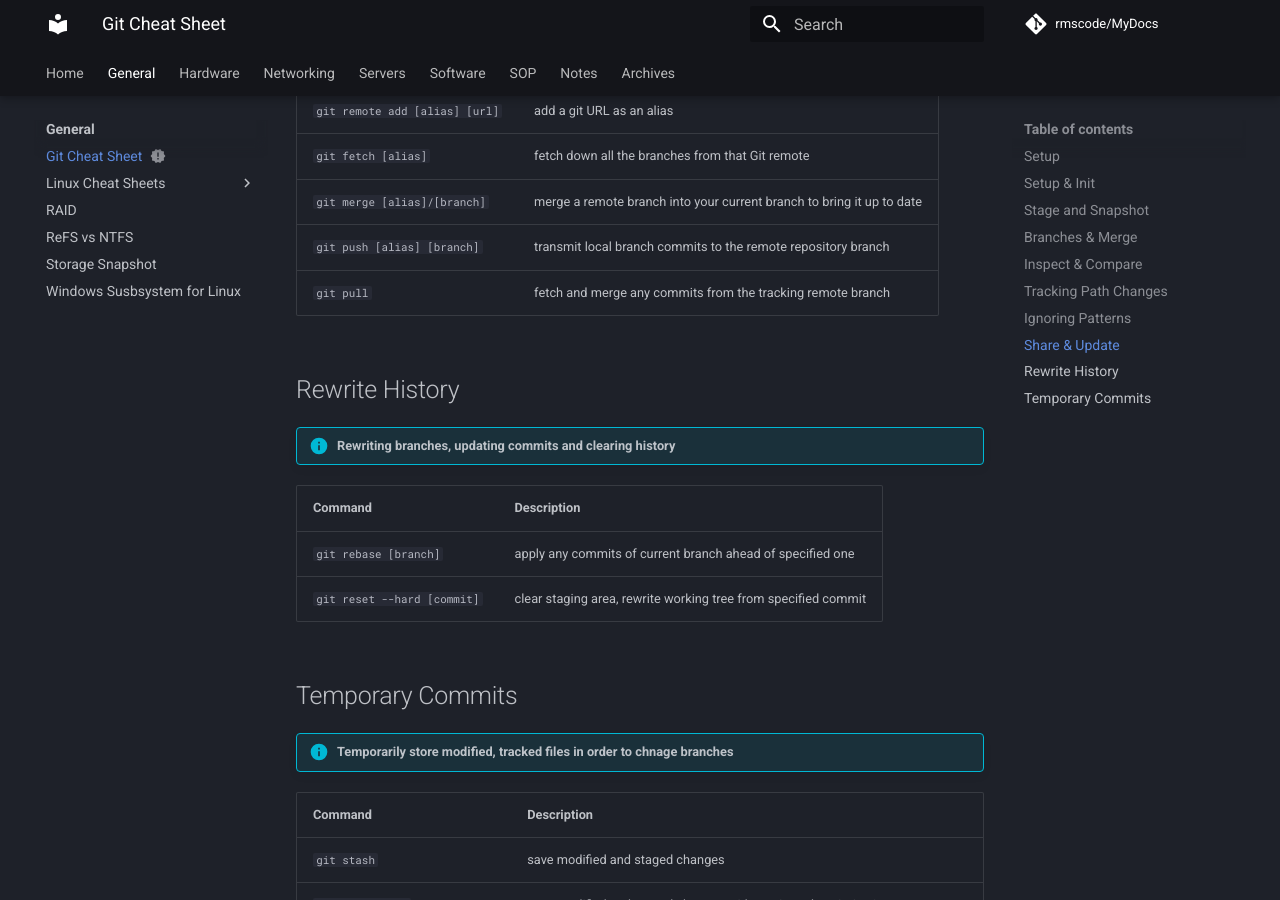
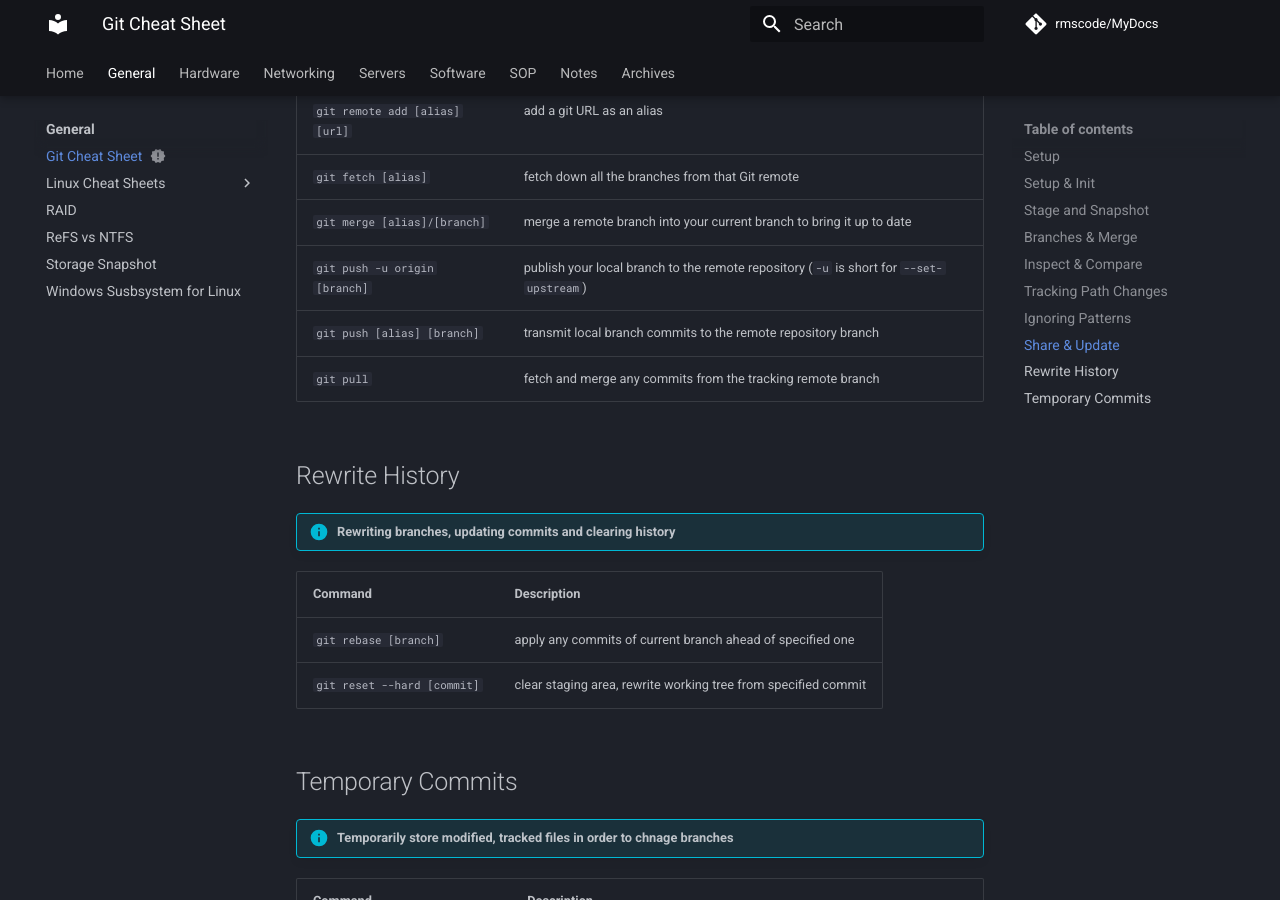
Before and after one commit to rmscode/binary-garden, an MkDocs documentation site: the page built from docs/general/git-cheat-sheet.md, in a window 1280 px wide and 900 px high, scrolled down 3170 px. Built offline with MkDocs 1.6.1 and Material for MkDocs 9.7.7, drawn with Linux system fonts in a browser that asks for light colours; comment, search, counter and statistics services are not loaded.

Commit message:
Docs: Revise git cheat sheet

```diff
--- a/docs/general/git-cheat-sheet.md
+++ b/docs/general/git-cheat-sheet.md
@@ -96,6 +96,7 @@ git config --global core.excludesfile [file]
 | `git remote add [alias] [url]`                     | add a git URL as an alias
 | `git fetch [alias]`                                | fetch down all the branches from that Git remote
 | `git merge [alias]/[branch]`                       | merge a remote branch into your current branch to bring it up to date
+| `git push -u origin [branch]`                      | publish your local branch to the remote repository (`-u` is short for `--set-upstream`)
 | `git push [alias] [branch]`                        | transmit local branch commits to the remote repository branch
 | `git pull`                                         | fetch and merge any commits from the tracking remote branch
 
```
